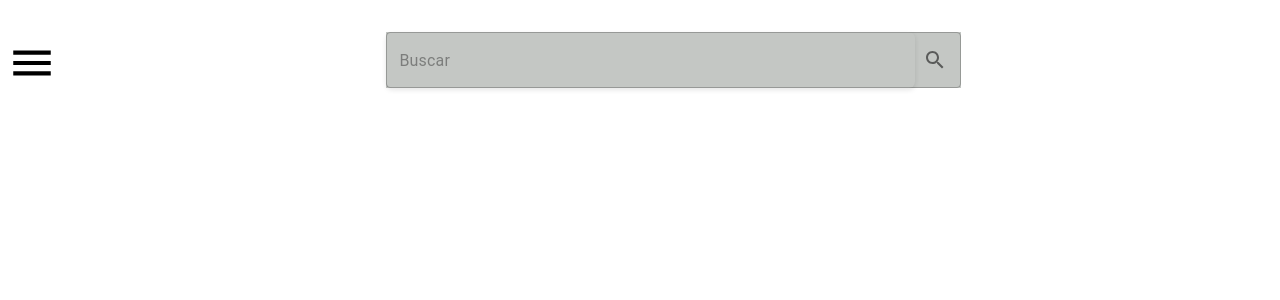
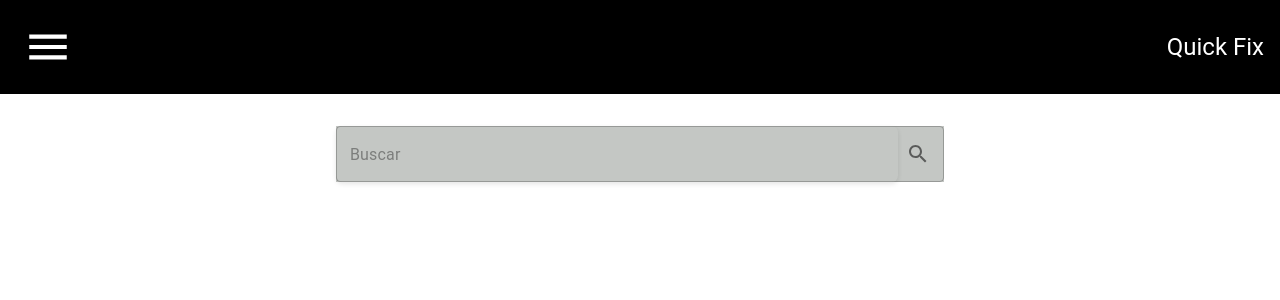
Before and after one commit to igorbzi/pgp, a React (Create React App) app: page / in a window 1280 px wide. Shown: the top 300 px of the page. Built offline with nearby package versions, Linux system fonts and the light colour scheme.

Commit message:
upd: tela inicial

```diff
--- a/src/Components/Servicos.js
+++ b/src/Components/Servicos.js
@@ -3,6 +3,7 @@ import { Box, Typography, Button, Snackbar, Alert, CircularProgress, Grid2 } fro
 import axios from 'axios';
 import CardItem from './CardItem';
 import ModalPopUp from './Modal';
+import SideBar from './SideBar';
 
 function Servicos() {
 
@@ -99,6 +100,9 @@ function Servicos() {
           alignItems: 'center'
         }}
       >
+        <Box>
+          <SideBar colorIcon={"#FFFFFF"}/>
+        </Box>
         <Typography
           variant="h5"
           sx={{ color: 'white', marginLeft: '16px' }}
--- a/src/Components/SideBar.js
+++ b/src/Components/SideBar.js
@@ -14,7 +14,7 @@ import DesignServicesIcon from "@mui/icons-material/DesignServices";
 import LogoutIcon from "@mui/icons-material/Logout";
 import { Link } from "react-router-dom";
 
-export default function SideBar() {
+export default function SideBar(props) {
   const [open, setOpen] = React.useState(false);
 
   const toggleDrawer = (newOpen) => () => {
@@ -73,10 +73,9 @@ export default function SideBar() {
       <Button onClick={toggleDrawer(true)}>
         <MenuIcon
           sx={{
-            marginTop : "2rem",
             width: "50px",
             height: "50px",
-            color: "black",
+            color: 'white'
           }}
         />
       </Button>
--- a/src/Components/TelaInicial.js
+++ b/src/Components/TelaInicial.js
@@ -3,6 +3,7 @@ import {
   Box,
   TextField,
   InputAdornment,
+  Typography,
 } from "@mui/material";
 import SearchIcon from "@mui/icons-material/Search";
 import SideBar from "./SideBar";
@@ -47,9 +48,28 @@ function TelaInicial() {
         display: "flex",
         height: "100vh",
         overflow: "hidden",
+        flexDirection: "column"
       }}
     >
-      <SideBar/>
+      <Box
+        sx={{
+          backgroundColor: '#000',
+          padding: 2,
+          display: 'flex',
+          justifyContent: 'space-between',
+          alignItems: 'center'
+        }}
+      >
+        <Box>
+          <SideBar colorIcon={"#FFFFFF"}/>
+        </Box>
+        <Typography
+          variant="h5"
+          sx={{ color: 'white', marginLeft: '16px' }}
+        >
+          Quick Fix
+        </Typography>
+      </Box>
       <ContentArea />
     </Box>
   );
```
